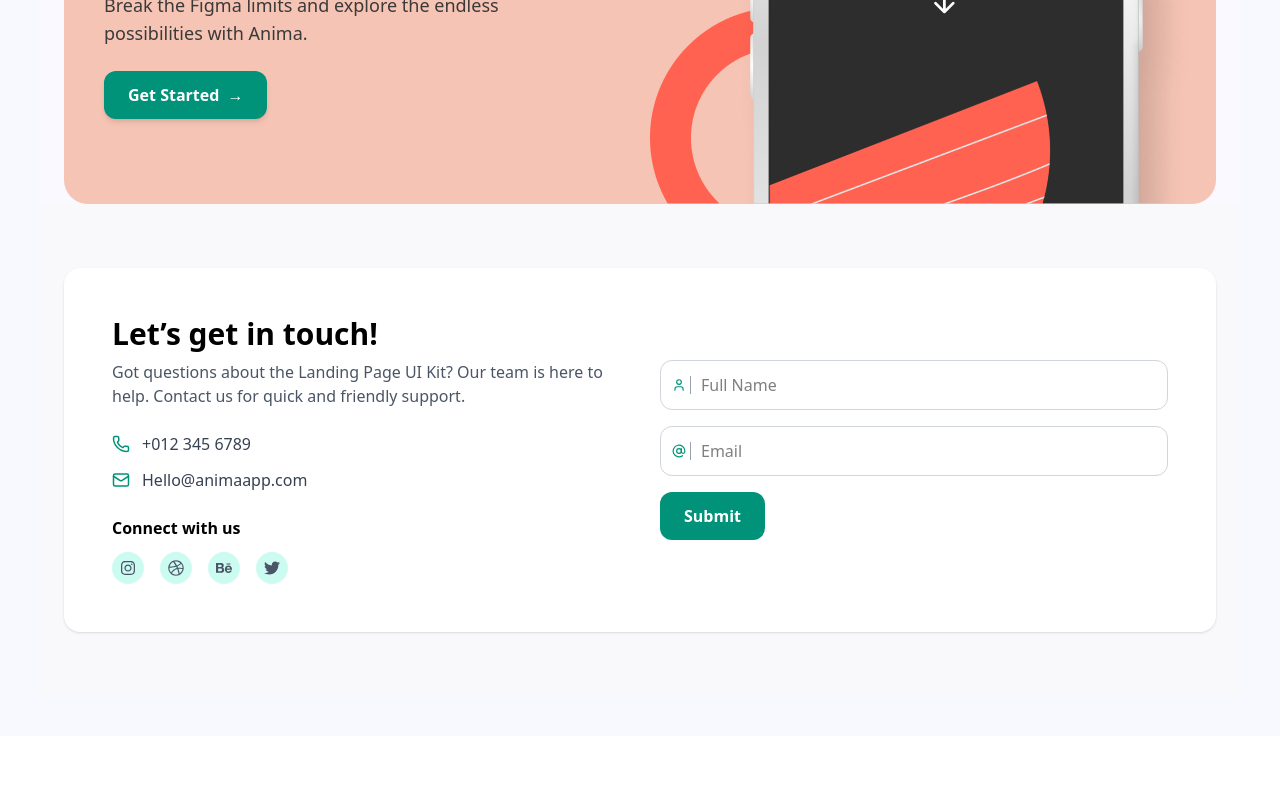
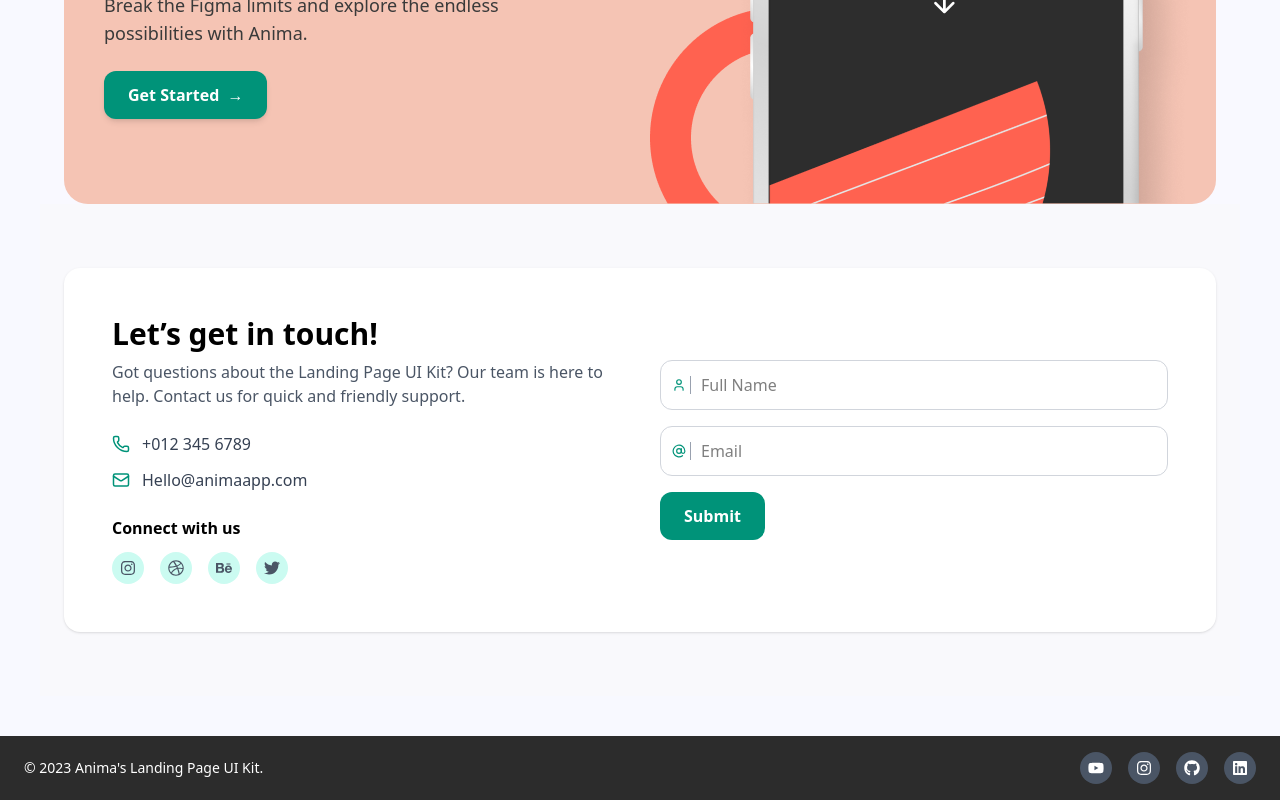
Before and after one commit to arafay493/Landing-Page, a Next.js app: page / in a window 1280 px wide. Shown: the part 4787-5587 px from the top of the page. Before the commit the page ends 5523 px from the top, so only its background shows below. Built offline with nearby package versions, Linux system fonts and the light colour scheme.

Commit message:
Footer Work also done.

```diff
--- /dev/null
+++ b/components/Footer.jsx
@@ -0,0 +1,50 @@
+import React from "react";
+import {
+  FaYoutube,
+  FaInstagram,
+  FaGithub,
+  FaLinkedin,
+} from "react-icons/fa";
+
+const Footer = () => {
+  return (
+    <footer className="bg-[#2C2C2C] text-white py-4 px-6">
+      <div className="max-w-7xl mx-auto flex flex-col md:flex-row justify-between items-center">
+        {/* Left - Text */}
+        <p className="text-sm mb-4 md:mb-0">
+          © 2023 Anima's Landing Page UI Kit.
+        </p>
+
+        {/* Right - Social Icons */}
+        <div className="flex gap-4">
+          <a
+            href="#"
+            className="w-8 h-8 flex items-center justify-center bg-gray-600 rounded-full hover:bg-gray-500 transition"
+          >
+            <FaYoutube size={16} />
+          </a>
+          <a
+            href="#"
+            className="w-8 h-8 flex items-center justify-center bg-gray-600 rounded-full hover:bg-gray-500 transition"
+          >
+            <FaInstagram size={16} />
+          </a>
+          <a
+            href="#"
+            className="w-8 h-8 flex items-center justify-center bg-gray-600 rounded-full hover:bg-gray-500 transition"
+          >
+            <FaGithub size={16} />
+          </a>
+          <a
+            href="#"
+            className="w-8 h-8 flex items-center justify-center bg-gray-600 rounded-full hover:bg-gray-500 transition"
+          >
+            <FaLinkedin size={16} />
+          </a>
+        </div>
+      </div>
+    </footer>
+  );
+};
+
+export default Footer;
--- a/pages/index.js
+++ b/pages/index.js
@@ -13,6 +13,7 @@ import TeamSection from "@/components/TeamSection";
 import ContactSection from "@/components/ContactSection";
 import HeroSection from "@/components/HeroSection";
 import HeroSectionV2 from "@/components/HeroSectionV2";
+import Footer from "@/components/Footer";
 
 const geistSans = Geist({
   variable: "--font-geist-sans",
@@ -26,7 +27,8 @@ const geistMono = Geist_Mono({
 
 export default function Home() {
   return (
-    <div className="p-10 bg-[#f8f9ff]">
+    <div className="bg-[#f8f9ff]">
+      <div className="p-10">
         <Header />
         <Section1 />
         <SlideShow />
@@ -39,5 +41,7 @@ export default function Home() {
         <HeroSection />
         <ContactSection />
       </div>
+      <Footer />
+    </div>
   );
 }
```
Lines whose indentation alone changed are shown as unchanged.
